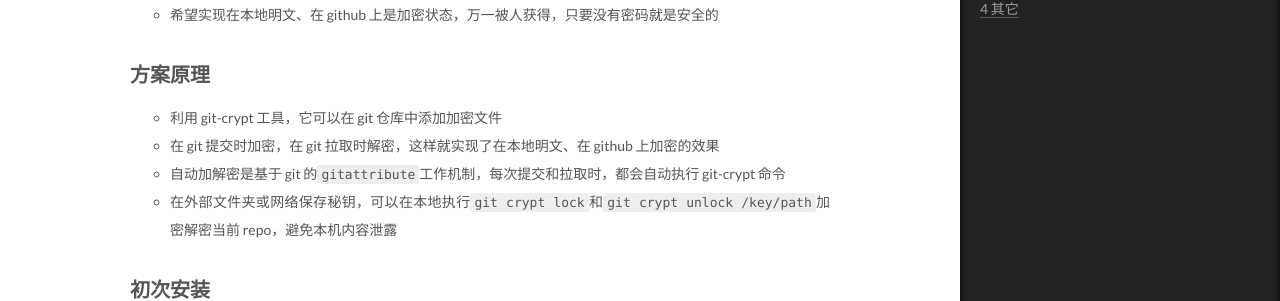
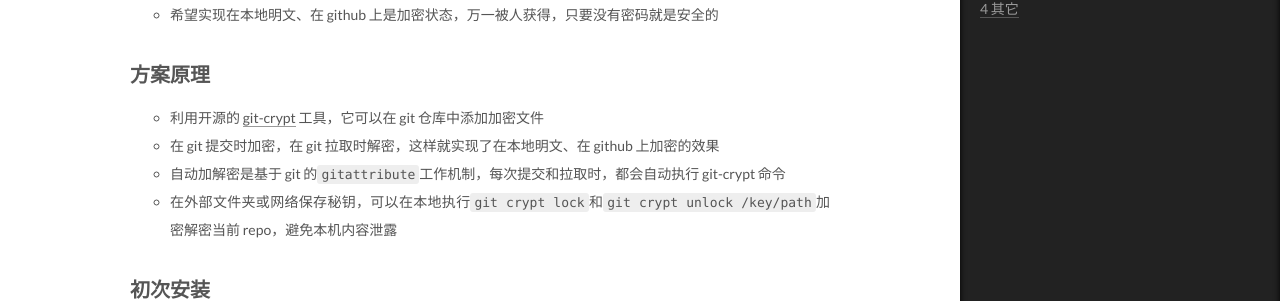
Before and after one commit to CodeHunter2006/CodeHunter2006.github.io, a Jekyll site: the page built from _posts/2023-12-10-github_crypt_note.md, in a window 1280 px wide and 1400 px high, scrolled down 637 px. Shown: the part 149-450 px from the top of the window. Built offline with Jekyll 4.4.1, drawn with Linux system fonts in a browser that asks for light colours; some of the changed text lies outside the part shown.

Commit message:
doc: add contents

```diff
--- a/_posts/2023-12-10-github_crypt_note.md
+++ b/_posts/2023-12-10-github_crypt_note.md
@@ -13,7 +13,7 @@ tags: Git
 
 ## 方案原理
 
-- 利用 git-crypt 工具，它可以在 git 仓库中添加加密文件
+- 利用开源的 [git-crypt](https://github.com/AGWA/git-crypt) 工具，它可以在 git 仓库中添加加密文件
 - 在 git 提交时加密，在 git 拉取时解密，这样就实现了在本地明文、在 github 上加密的效果
 - 自动加解密是基于 git 的`gitattribute`工作机制，每次提交和拉取时，都会自动执行 git-crypt 命令
 - 在外部文件夹或网络保存秘钥，可以在本地执行`git crypt lock`和`git crypt unlock /key/path`加密解密当前 repo，避免本机内容泄露
```
Also changed, not shown: other parts of _posts/2023-12-10-github_crypt_note.md (+1 -1 lines).
